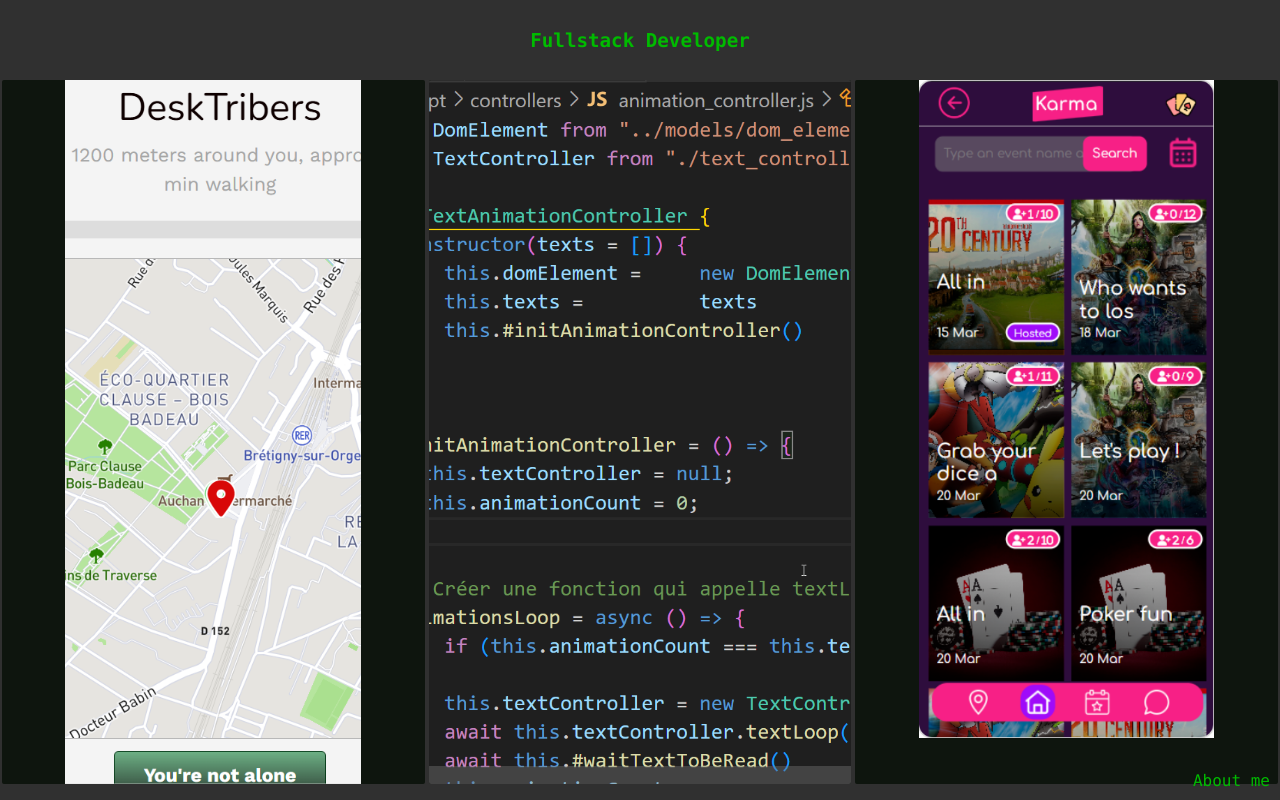
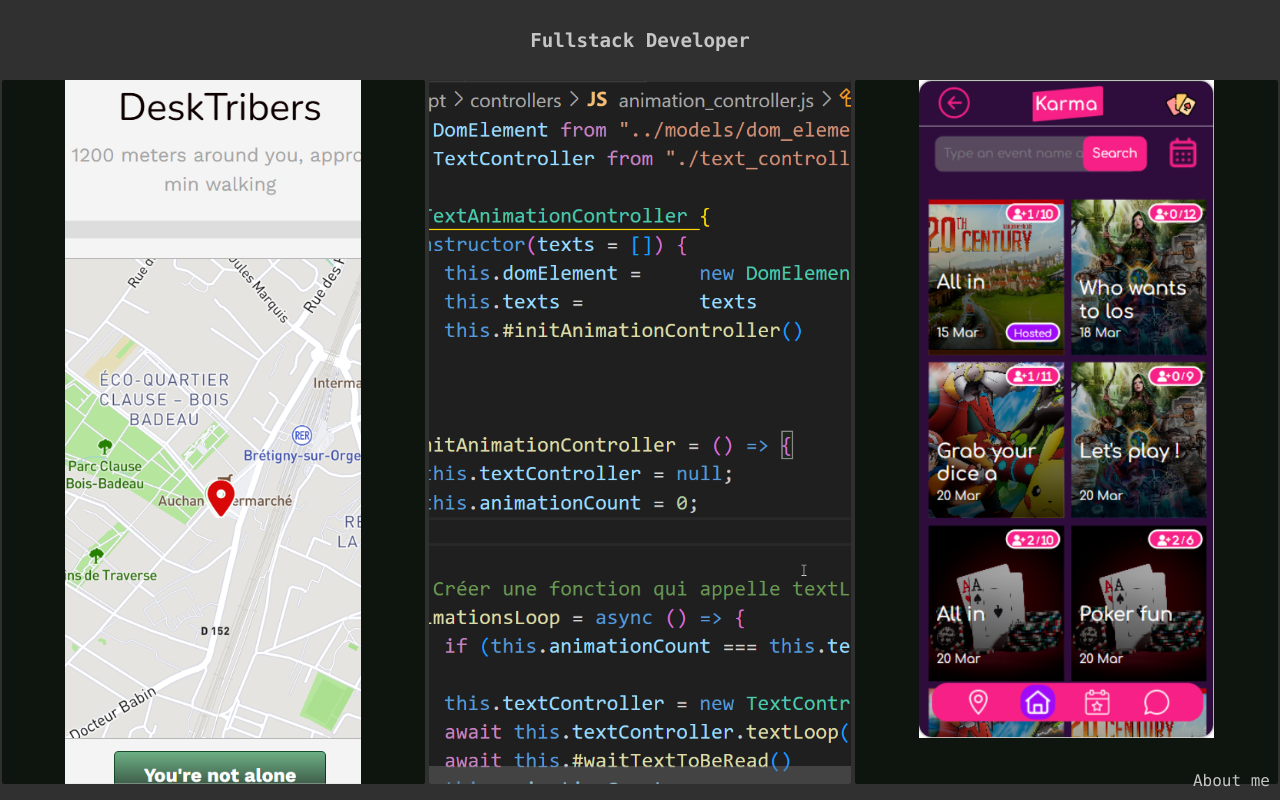
Before and after one commit to AlexRz912/AlexRz912.github.io, a plain HTML site: page index.html in a window 1280 px wide. Drawn offline with Linux system fonts and the light colour scheme.

Commit message:
changed font color for titles

```diff
--- a/app/assets/css/layouts/body.css
+++ b/app/assets/css/layouts/body.css
@@ -1,6 +1,6 @@
 :root {
   --padding: 10px;
-  --text-color: rgb(0, 187, 0);
+  --text-color: rgb(197, 197, 197);
   --smartphone-width: 420px;
   --c: rgba(0, 0, 0, 0.591);
   font-family: Consolas;
--- a/index.html
+++ b/index.html
@@ -13,6 +13,7 @@
 <body>
   <div class="animatext">
   </div>
+  <div>
     <div class="projects-carousel">
       <div class="carousel__viewport">
         <a href="app/views/projects/desktribe.html" class="carousel__slide" id="desktribe__slide">
@@ -41,6 +42,8 @@
         </a>
       </div>
     </div>
+  </div>
+
   <div class="navbar">
     <a href="">About me</a>
   </div>
```
Lines whose indentation alone changed are shown as unchanged.
